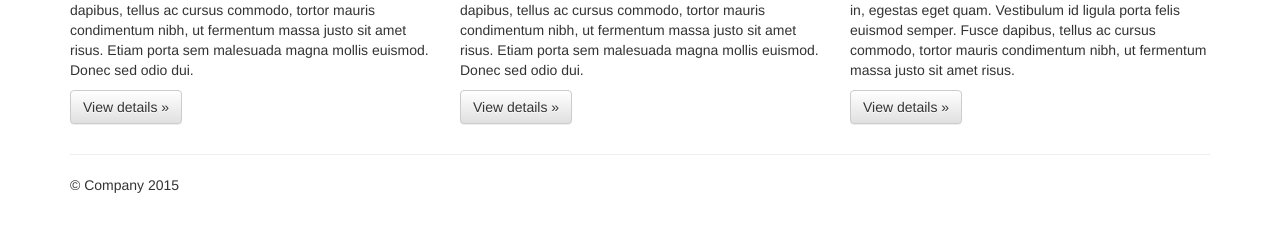
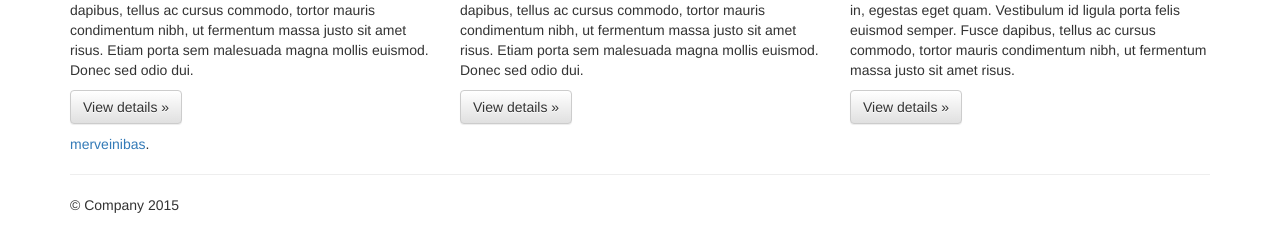
Before and after one commit to MrPelmenis/Projekts-datorikaa, a plain HTML site: page index.html in a window 1280 px wide. Shown: the part 689-934 px from the top of the page. Drawn offline with nearby package versions, Linux system fonts and the light colour scheme.

Commit message:
mervienibas

```diff
--- a/index.html
+++ b/index.html
@@ -82,6 +82,9 @@
         </div>
       </div>
 
+      <a href="mervienibas.html">merveinibas</a>.
+
+
       <hr>
 
       <footer>
```
